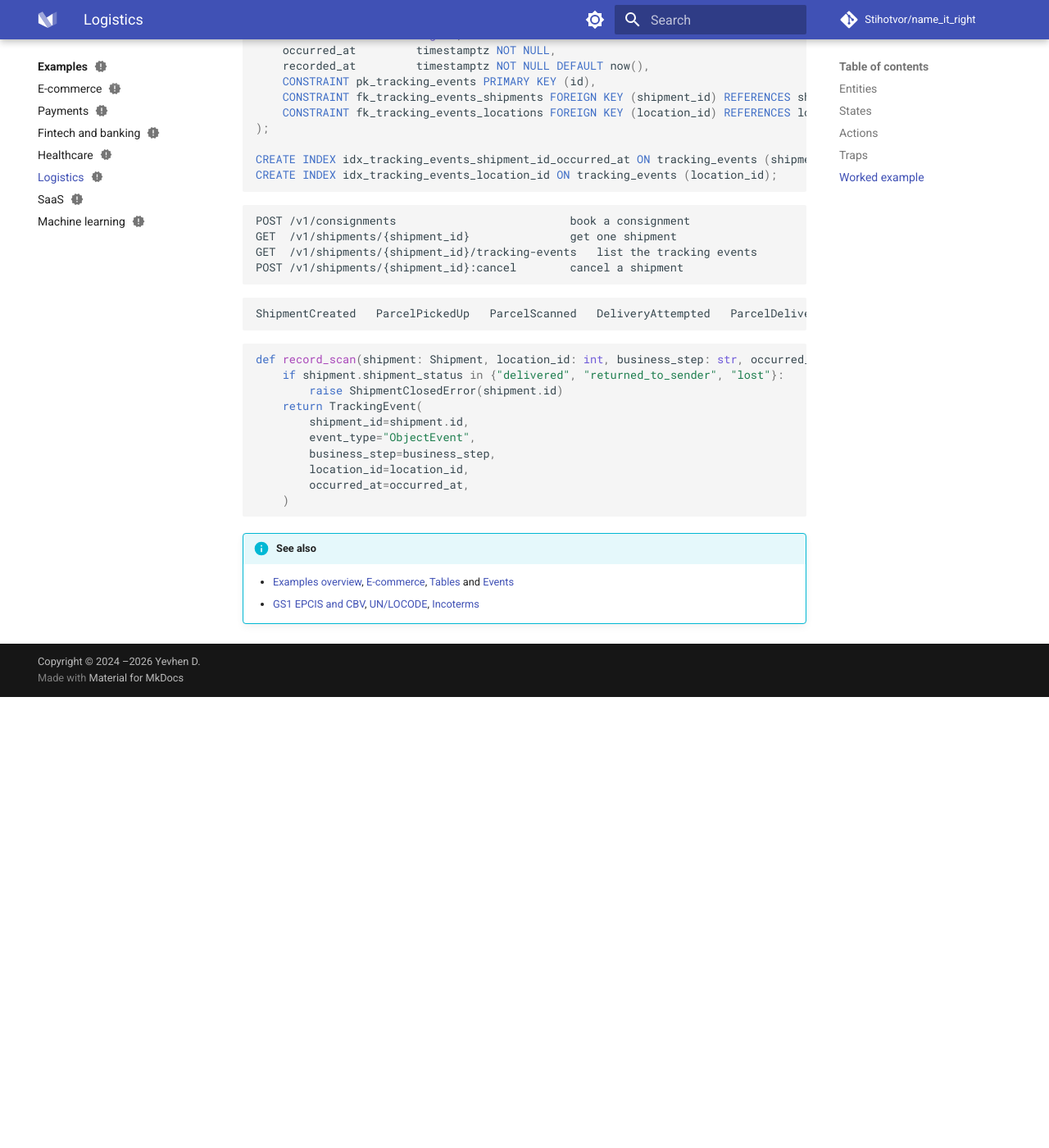
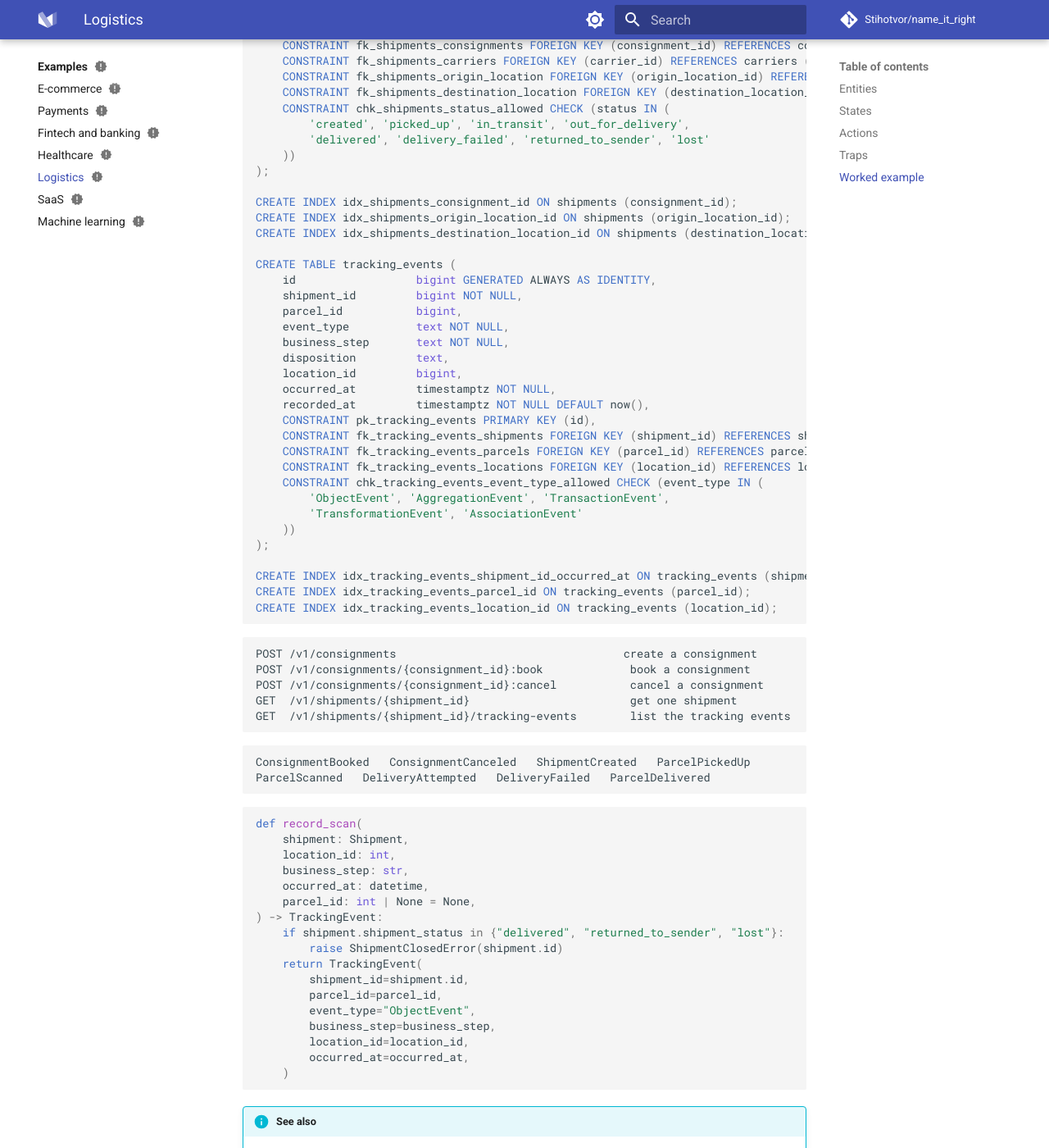
Before and after one commit to Stihotvor/name_it_right, an MkDocs documentation site: the page built from docs/examples/logistics.md, in a window 1280 px wide and 1400 px high, scrolled down 5617 px. Shown: the whole window at 82% size. Built offline with MkDocs 1.6.1 and Material for MkDocs 9.7.7, drawn with Linux system fonts in a browser that asks for light colours; comment, search, counter and statistics services are not loaded; before the commit the page ends 6467 px from its top, so only the background shows below that; some of the changed text lies outside the part shown.

Commit message:
docs(30): fix review findings on logistics, SaaS and machine learning pages
Co-Authored-By: Claude Sonnet 5.5 <noreply@anthropic.com>

````diff
--- a/docs/examples/logistics.md
+++ b/docs/examples/logistics.md
@@ -29,6 +29,8 @@ status: new
 
 The examples use the words of carriers and of GS1 EPCIS. EPCIS is a standard for events about objects in a supply chain. Its event types are `ObjectEvent`, `AggregationEvent`, `TransactionEvent`, `TransformationEvent` and `AssociationEvent`.
 
+A shipment on this page is one transport of goods. In [E-commerce](ecommerce.md) a shipment is a group of packages sent together, and the tracking number is on the package. Carrier systems often keep the number on the shipment. Pick one owner for the number and keep it. This page names the first state `created`, where the e-commerce page uses `label_created`. The shipment owns the state `delivered`, and a parcel scan updates it.
+
 ## Entities
 
 | Entity | Meaning | Table | Notes |
@@ -67,13 +69,14 @@ The examples use the words of carriers and of GS1 EPCIS. EPCIS is a standard for
 | Pickup | `scheduled`, `completed`, `missed`, `canceled` |
 | Customs declaration | `draft`, `submitted`, `cleared`, `held`, `rejected` |
 
-EPCIS describes each event with a business step (`bizStep`), such as `shipping`, `receiving` or `departing`, and a disposition, such as `in_transit` or `in_progress`. Many carriers show a shorter status list to the customer. The states above are the choice of this guide.
+EPCIS describes each event with a business step (`bizStep`), such as `shipping`, `receiving` or `departing`, and a disposition, such as `in_transit` or `in_progress`. GS1 CBV defines these values as URNs, for example `urn:epcglobal:cbv:bizstep:shipping`. The short form is the choice of this guide. Many carriers show a shorter status list to the customer. The states above are the choice of this guide.
 
 ## Actions
 
 | Action | Function name | Meaning | Trap |
 |---|---|---|---|
 | Book a consignment | `book_consignment` | Confirms the transport order. | |
+| Cancel a consignment | `cancel_consignment` | Stops a booked order before pickup. | |
 | Create a shipment | `create_shipment` | Makes the record of one transport. | |
 | Plan a route | `plan_route` | Chooses the legs. | |
 | Schedule a pickup | `schedule_pickup` | Plans the collection. | |
@@ -95,21 +98,21 @@ EPCIS describes each event with a business step (`bizStep`), such as `shipping`,
 |---|---|---|
 | `shipment` | The order, the box and the trip are different things. | `consignment` for the order, `parcel` for the box, `shipment` for the trip. |
 | `package` and `parcel` | Two words for the box. | `parcel` for the carrier unit. Keep `package` for the software meaning. |
-| `tracking_number` | Whose number? One shipment can have a number for each carrier. | `tracking_number` with `carrier_id`. A pair is unique. |
-| `status` | Transport, customs and billing have different states. | `shipment_status`, `customs_status`, `billing_status` in code. |
+| `tracking_number` | Whose number? Two carriers can issue the same number. | `tracking_number` with `carrier_id`. A pair is unique. |
+| `status` | Transport, customs and billing have different states. | `shipment_status`, `customs_status`, `billing_status` in code. Inside a table the column is `status`. A customs state lives in `customs_declarations.status`. |
 | `delivery` and `shipment` | A delivery is the last step, not the whole move. | `shipment` for the move, `delivery_attempt` for a try. |
 | `weight` | Gross, net or chargeable? | `gross_weight_grams`, `net_weight_grams`, `chargeable_weight_grams`. |
-| `eta` | Estimated by whom? | `estimated_delivery_at` and the source of the estimate. |
+| `eta` | Estimated by whom? | `estimated_delivery_at` and `estimate_source` (carrier, model or manual). |
 | `from` and `to` | `from` is a keyword in SQL and in Python imports. | `origin_location_id`, `destination_location_id`. |
 | `address` | A place may be a depot, a home or a port. | `location_id` for a depot, `delivery_address_id` for a home. |
 | `event` | An EPCIS event and a software event differ. | `tracking_event` for a fact on the move. |
 | `leg` and `hop` | Two words for a part of a route. | `leg`. |
-| `sscc` and `tracking_number` | A pallet code and a carrier code. | Keep both, and name the kind. |
+| `sscc` and `tracking_number` | A pallet code and a carrier code. | `sscc` for a pallet or a logistic unit, `tracking_number` for a carrier parcel. |
 | `incoterm` as free text | The rule needs a fixed code. | `incoterm_code` with a check list. |
 
 ## Worked example
 
-The tables `consignments`, `carriers` and `locations` are not shown.
+The tables `consignments`, `carriers`, `locations` and `parcels` are not shown. The table `consignments` holds `incoterm_code` with a check on the allowed codes (EXW, FCA, CPT, CIP, DAP, DPU, DDP, FAS, FOB, CFR, CIF).
 
 ```sql
 CREATE TABLE shipments (
@@ -142,6 +145,7 @@ CREATE INDEX idx_shipments_destination_location_id ON shipments (destination_loc
 CREATE TABLE tracking_events (
     id                  bigint GENERATED ALWAYS AS IDENTITY,
     shipment_id         bigint NOT NULL,
+    parcel_id           bigint,
     event_type          text NOT NULL,
     business_step       text NOT NULL,
     disposition         text,
@@ -150,30 +154,45 @@ CREATE TABLE tracking_events (
     recorded_at         timestamptz NOT NULL DEFAULT now(),
     CONSTRAINT pk_tracking_events PRIMARY KEY (id),
     CONSTRAINT fk_tracking_events_shipments FOREIGN KEY (shipment_id) REFERENCES shipments (id),
-    CONSTRAINT fk_tracking_events_locations FOREIGN KEY (location_id) REFERENCES locations (id)
+    CONSTRAINT fk_tracking_events_parcels FOREIGN KEY (parcel_id) REFERENCES parcels (id),
+    CONSTRAINT fk_tracking_events_locations FOREIGN KEY (location_id) REFERENCES locations (id),
+    CONSTRAINT chk_tracking_events_event_type_allowed CHECK (event_type IN (
+        'ObjectEvent', 'AggregationEvent', 'TransactionEvent',
+        'TransformationEvent', 'AssociationEvent'
+    ))
 );
 
 CREATE INDEX idx_tracking_events_shipment_id_occurred_at ON tracking_events (shipment_id, occurred_at);
+CREATE INDEX idx_tracking_events_parcel_id ON tracking_events (parcel_id);
 CREATE INDEX idx_tracking_events_location_id ON tracking_events (location_id);
 ```
 
 ```
-POST /v1/consignments                          book a consignment
-GET  /v1/shipments/{shipment_id}               get one shipment
-GET  /v1/shipments/{shipment_id}/tracking-events   list the tracking events
-POST /v1/shipments/{shipment_id}:cancel        cancel a shipment
+POST /v1/consignments                                  create a consignment
+POST /v1/consignments/{consignment_id}:book             book a consignment
+POST /v1/consignments/{consignment_id}:cancel           cancel a consignment
+GET  /v1/shipments/{shipment_id}                        get one shipment
+GET  /v1/shipments/{shipment_id}/tracking-events        list the tracking events
 ```
 
 ```
-ShipmentCreated   ParcelPickedUp   ParcelScanned   DeliveryAttempted   ParcelDelivered
+ConsignmentBooked   ConsignmentCanceled   ShipmentCreated   ParcelPickedUp
+ParcelScanned   DeliveryAttempted   DeliveryFailed   ParcelDelivered
 ```
 
 ```py
-def record_scan(shipment: Shipment, location_id: int, business_step: str, occurred_at: datetime) -> TrackingEvent:
+def record_scan(
+    shipment: Shipment,
+    location_id: int,
+    business_step: str,
+    occurred_at: datetime,
+    parcel_id: int | None = None,
+) -> TrackingEvent:
     if shipment.shipment_status in {"delivered", "returned_to_sender", "lost"}:
         raise ShipmentClosedError(shipment.id)
     return TrackingEvent(
         shipment_id=shipment.id,
+        parcel_id=parcel_id,
         event_type="ObjectEvent",
         business_step=business_step,
         location_id=location_id,
````
Also changed, not shown: other parts of docs/examples/logistics.md (+3 -3 lines), docs/examples/ml.md (+20 -13 lines), docs/examples/saas.md (+29 -14 lines).
